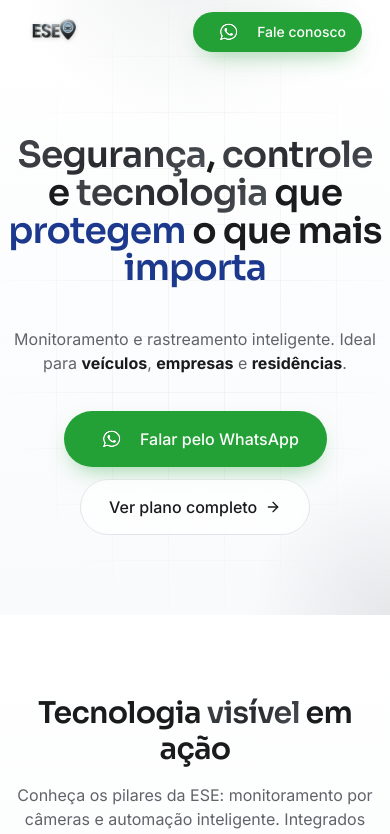
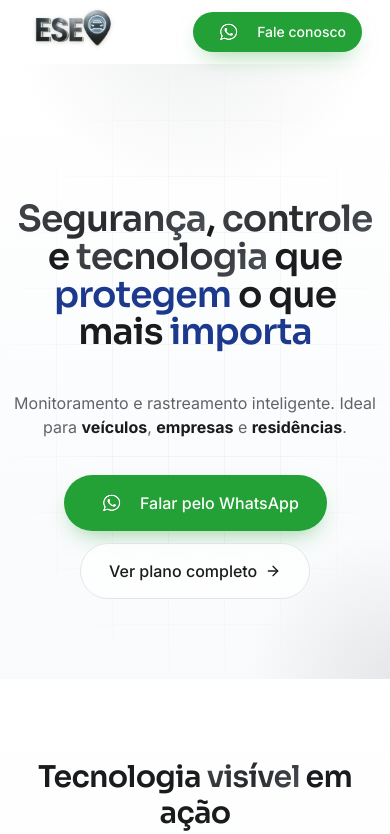
Before and after one commit to Jhonatan-HenriqueS/ese-security, a Next.js app: page / in a window 390 px wide. Shown: the top 834 px of the page. Built offline with nearby package versions, Linux system fonts and the light colour scheme.

Commit message:
chore: change img header

```diff
--- a/app/components/landing/Header.tsx
+++ b/app/components/landing/Header.tsx
@@ -21,7 +21,7 @@ export function Header() {
   return (
     <header
       className={cn(
-        "fixed top-0 inset-x-0 z-50 transition-all duration-300",
+        "sticky top-0 z-50 transition-all ",
         scrolled
           ? "bg-white/70 backdrop-blur-xl border-b border-border/60 shadow-[0_1px_0_0_color-mix(in_oklab,var(--primary)_8%,transparent)]"
           : "bg-transparent",
@@ -39,9 +39,9 @@ export function Header() {
           <Image
             src={logo}
             alt="Logo ESE — Segurança e Rastreamento"
-            width={1}
-            height={1}
-            className="h-13 w-13 object-contain drop-shadow-sm"
+            width={90}
+            height={90}
+            className=" object-contain drop-shadow-sm"
           />
         </a>
 
--- a/app/components/landing/Hero.tsx
+++ b/app/components/landing/Hero.tsx
@@ -14,7 +14,7 @@ export function Hero() {
     >
       <div aria-hidden className="absolute inset-0 grid-bg opacity-70" />
 
-      <div className="relative mx-auto max-w-5xl px-2 sm:px-6 lg:px-8 text-center">
+      <div className="relative mx-auto max-w-5xl px-3 sm:px-6 lg:px-8 text-center">
         <Reveal direction="up" delay={0.1}>
           <header>
             <h1
--- a/app/components/landing/Services.tsx
+++ b/app/components/landing/Services.tsx
@@ -13,7 +13,7 @@ const services = [
       "Câmeras 360° com cobertura ampla",
       "Armazenamento em nuvem",
       "Ideal para residências, empresas, garagens, pátios e frotas",
-      "Aplicativo próprio para monitoramento.",
+      "Aplicativo próprio para monitoramento",
     ],
   },
   {
@@ -27,7 +27,7 @@ const services = [
       "Histórico completo de percurso",
       "Alertas de velocidade e desvio de rota",
       "Veículos leves, pesados, motos e máquinas agrícolas",
-      "Aplicativo próprio para visualizar localização.",
+      "Aplicativo próprio para visualizar localização",
     ],
   },
   {
```
